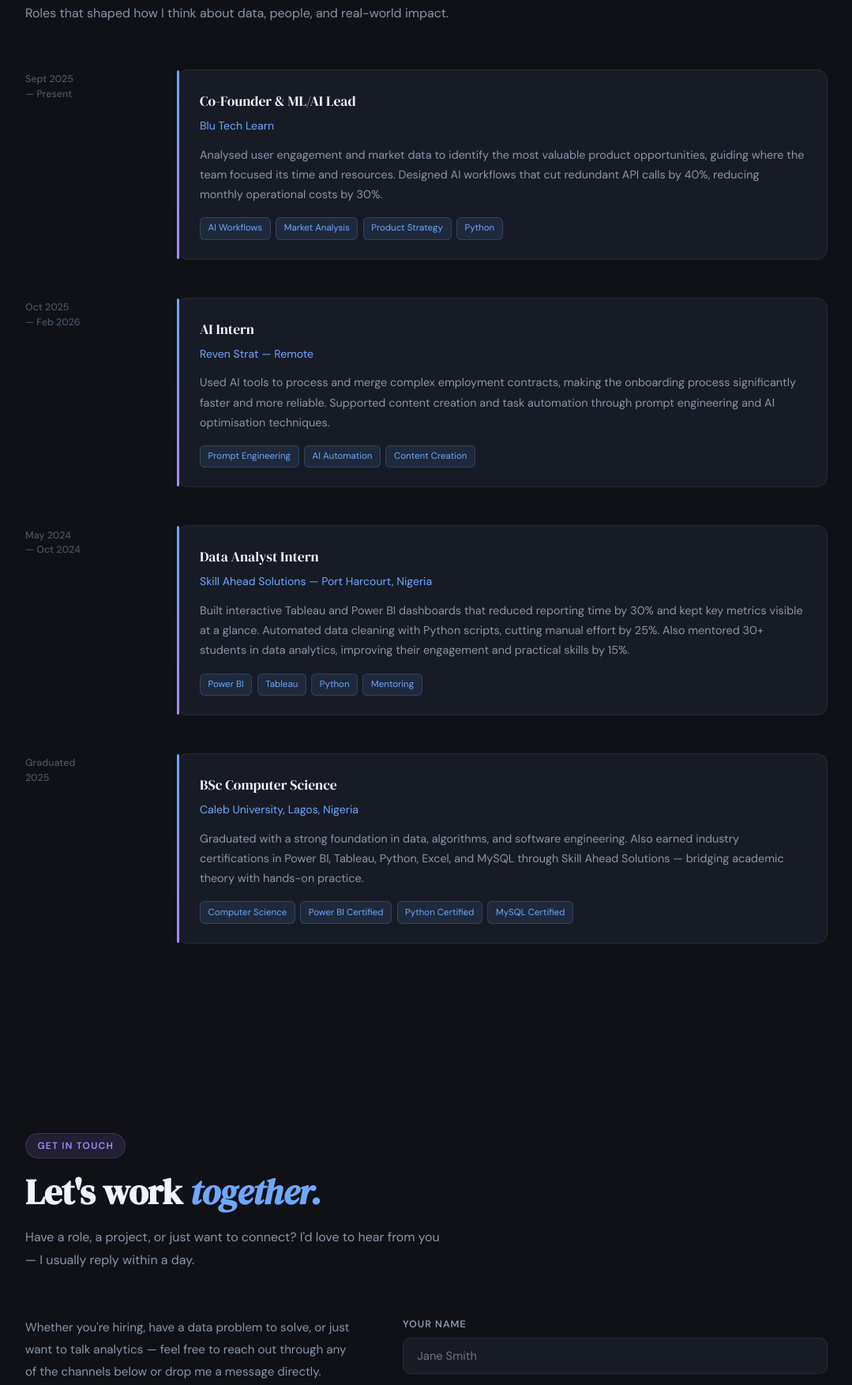
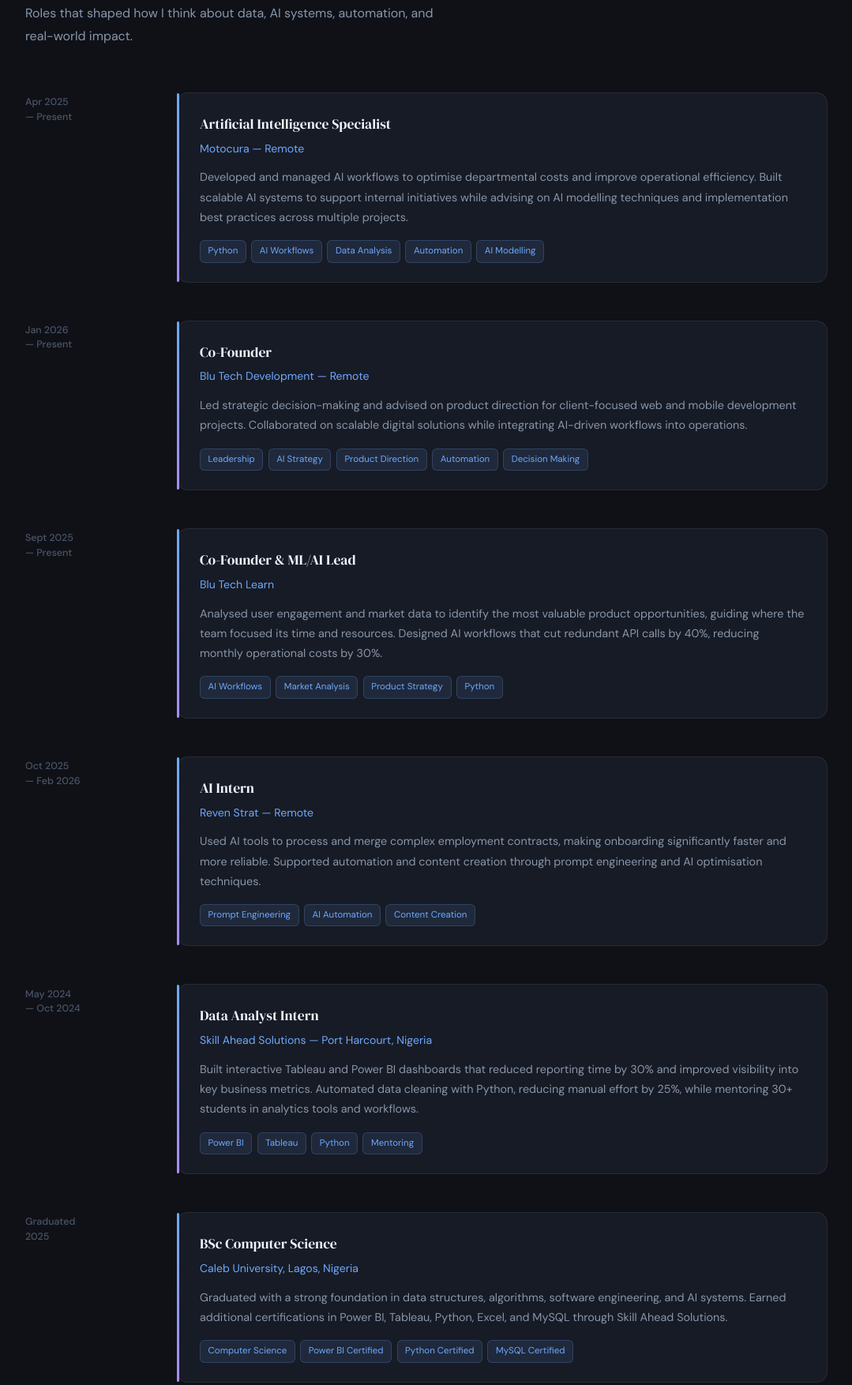
Before and after one commit to ETUKGODSPOWER/ETUKGODSPOWER.github.io, a plain HTML site: page index.html in a window 1280 px wide. Shown: the part 3605-5359 px from the top of the page at 79% size, without its empty margins (100-1179 px from the left). Drawn offline with nearby package versions, Linux system fonts and the light colour scheme.

Commit message:
Revise experience section with updated roles and details
Updated experience descriptions to include AI systems and automation. Enhanced clarity and detail in job roles and responsibilities.

```diff
--- a/index.html
+++ b/index.html
@@ -251,48 +251,152 @@ footer a{color:var(--muted);text-decoration:none}
   <div class="reveal">
     <span class="chip">Experience</span>
     <h2 class="section-heading">Where I've <em>worked.</em></h2>
-    <p class="section-sub">Roles that shaped how I think about data, people, and real-world impact.</p>
+    <p class="section-sub">Roles that shaped how I think about data, AI systems, automation, and real-world impact.</p>
   </div>
+
   <div class="reveal">
+
+    <!-- MOTOCURA -->
+    <div class="tl-item">
+      <div class="tl-date">Apr 2025<br>— Present</div>
+
+      <div class="tl-right">
+        <div class="tl-role">Artificial Intelligence Specialist</div>
+        <div class="tl-org">Motocura — Remote</div>
+
+        <p class="tl-desc">
+          Developed and managed AI workflows to optimise departmental costs and improve operational efficiency.
+          Built scalable AI systems to support internal initiatives while advising on AI modelling techniques
+          and implementation best practices across multiple projects.
+        </p>
+
+        <div class="tl-tags">
+          <span class="tl-tag">Python</span>
+          <span class="tl-tag">AI Workflows</span>
+          <span class="tl-tag">Data Analysis</span>
+          <span class="tl-tag">Automation</span>
+          <span class="tl-tag">AI Modelling</span>
+        </div>
+      </div>
+    </div>
+
+    <!-- BLU TECH DEVELOPMENT -->
+    <div class="tl-item">
+      <div class="tl-date">Jan 2026<br>— Present</div>
+
+      <div class="tl-right">
+        <div class="tl-role">Co-Founder</div>
+        <div class="tl-org">Blu Tech Development — Remote</div>
+
+        <p class="tl-desc">
+          Led strategic decision-making and advised on product direction for client-focused web and mobile development projects.
+          Collaborated on scalable digital solutions while integrating AI-driven workflows into operations.
+        </p>
+
+        <div class="tl-tags">
+          <span class="tl-tag">Leadership</span>
+          <span class="tl-tag">AI Strategy</span>
+          <span class="tl-tag">Product Direction</span>
+          <span class="tl-tag">Automation</span>
+          <span class="tl-tag">Decision Making</span>
+        </div>
+      </div>
+    </div>
+
+    <!-- EXISTING ROLE -->
     <div class="tl-item">
       <div class="tl-date">Sept 2025<br>— Present</div>
+
       <div class="tl-right">
         <div class="tl-role">Co-Founder & ML/AI Lead</div>
         <div class="tl-org">Blu Tech Learn</div>
-        <p class="tl-desc">Analysed user engagement and market data to identify the most valuable product opportunities, guiding where the team focused its time and resources. Designed AI workflows that cut redundant API calls by 40%, reducing monthly operational costs by 30%.</p>
-        <div class="tl-tags"><span class="tl-tag">AI Workflows</span><span class="tl-tag">Market Analysis</span><span class="tl-tag">Product Strategy</span><span class="tl-tag">Python</span></div>
+
+        <p class="tl-desc">
+          Analysed user engagement and market data to identify the most valuable product opportunities,
+          guiding where the team focused its time and resources. Designed AI workflows that cut redundant
+          API calls by 40%, reducing monthly operational costs by 30%.
+        </p>
+
+        <div class="tl-tags">
+          <span class="tl-tag">AI Workflows</span>
+          <span class="tl-tag">Market Analysis</span>
+          <span class="tl-tag">Product Strategy</span>
+          <span class="tl-tag">Python</span>
+        </div>
       </div>
     </div>
+
+    <!-- REVEN STRAT -->
     <div class="tl-item">
       <div class="tl-date">Oct 2025<br>— Feb 2026</div>
+
       <div class="tl-right">
         <div class="tl-role">AI Intern</div>
         <div class="tl-org">Reven Strat — Remote</div>
-        <p class="tl-desc">Used AI tools to process and merge complex employment contracts, making the onboarding process significantly faster and more reliable. Supported content creation and task automation through prompt engineering and AI optimisation techniques.</p>
-        <div class="tl-tags"><span class="tl-tag">Prompt Engineering</span><span class="tl-tag">AI Automation</span><span class="tl-tag">Content Creation</span></div>
+
+        <p class="tl-desc">
+          Used AI tools to process and merge complex employment contracts,
+          making onboarding significantly faster and more reliable.
+          Supported automation and content creation through prompt engineering
+          and AI optimisation techniques.
+        </p>
+
+        <div class="tl-tags">
+          <span class="tl-tag">Prompt Engineering</span>
+          <span class="tl-tag">AI Automation</span>
+          <span class="tl-tag">Content Creation</span>
+        </div>
       </div>
     </div>
+
+    <!-- SKILL AHEAD -->
     <div class="tl-item">
       <div class="tl-date">May 2024<br>— Oct 2024</div>
+
       <div class="tl-right">
         <div class="tl-role">Data Analyst Intern</div>
         <div class="tl-org">Skill Ahead Solutions — Port Harcourt, Nigeria</div>
-        <p class="tl-desc">Built interactive Tableau and Power BI dashboards that reduced reporting time by 30% and kept key metrics visible at a glance. Automated data cleaning with Python scripts, cutting manual effort by 25%. Also mentored 30+ students in data analytics, improving their engagement and practical skills by 15%.</p>
-        <div class="tl-tags"><span class="tl-tag">Power BI</span><span class="tl-tag">Tableau</span><span class="tl-tag">Python</span><span class="tl-tag">Mentoring</span></div>
+
+        <p class="tl-desc">
+          Built interactive Tableau and Power BI dashboards that reduced reporting time by 30%
+          and improved visibility into key business metrics. Automated data cleaning with Python,
+          reducing manual effort by 25%, while mentoring 30+ students in analytics tools and workflows.
+        </p>
+
+        <div class="tl-tags">
+          <span class="tl-tag">Power BI</span>
+          <span class="tl-tag">Tableau</span>
+          <span class="tl-tag">Python</span>
+          <span class="tl-tag">Mentoring</span>
+        </div>
       </div>
     </div>
+
+    <!-- EDUCATION -->
     <div class="tl-item">
       <div class="tl-date">Graduated<br>2025</div>
+
       <div class="tl-right">
         <div class="tl-role">BSc Computer Science</div>
         <div class="tl-org">Caleb University, Lagos, Nigeria</div>
-        <p class="tl-desc">Graduated with a strong foundation in data, algorithms, and software engineering. Also earned industry certifications in Power BI, Tableau, Python, Excel, and MySQL through Skill Ahead Solutions — bridging academic theory with hands-on practice.</p>
-        <div class="tl-tags"><span class="tl-tag">Computer Science</span><span class="tl-tag">Power BI Certified</span><span class="tl-tag">Python Certified</span><span class="tl-tag">MySQL Certified</span></div>
+
+        <p class="tl-desc">
+          Graduated with a strong foundation in data structures, algorithms,
+          software engineering, and AI systems. Earned additional certifications
+          in Power BI, Tableau, Python, Excel, and MySQL through Skill Ahead Solutions.
+        </p>
+
+        <div class="tl-tags">
+          <span class="tl-tag">Computer Science</span>
+          <span class="tl-tag">Power BI Certified</span>
+          <span class="tl-tag">Python Certified</span>
+          <span class="tl-tag">MySQL Certified</span>
+        </div>
       </div>
     </div>
+
   </div>
 </section>
-
 <section id="contact">
   <div class="reveal">
     <span class="chip">Get In Touch</span>
```
